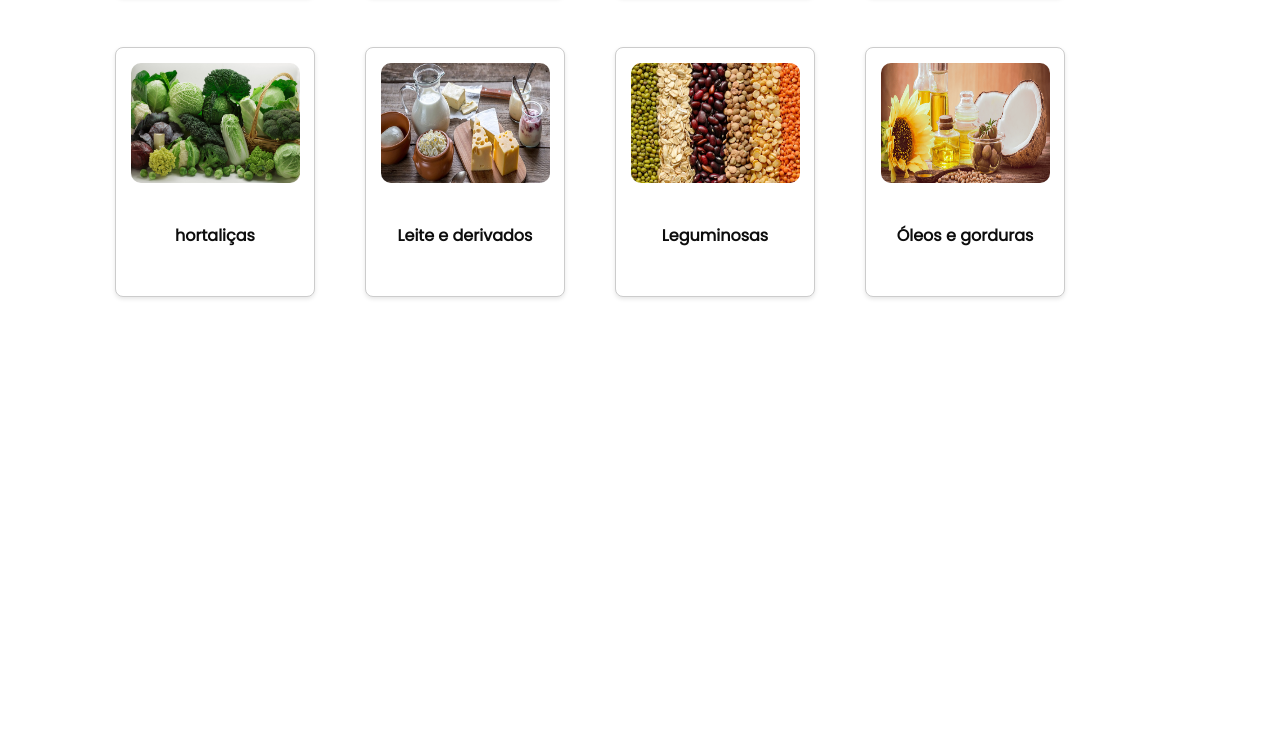
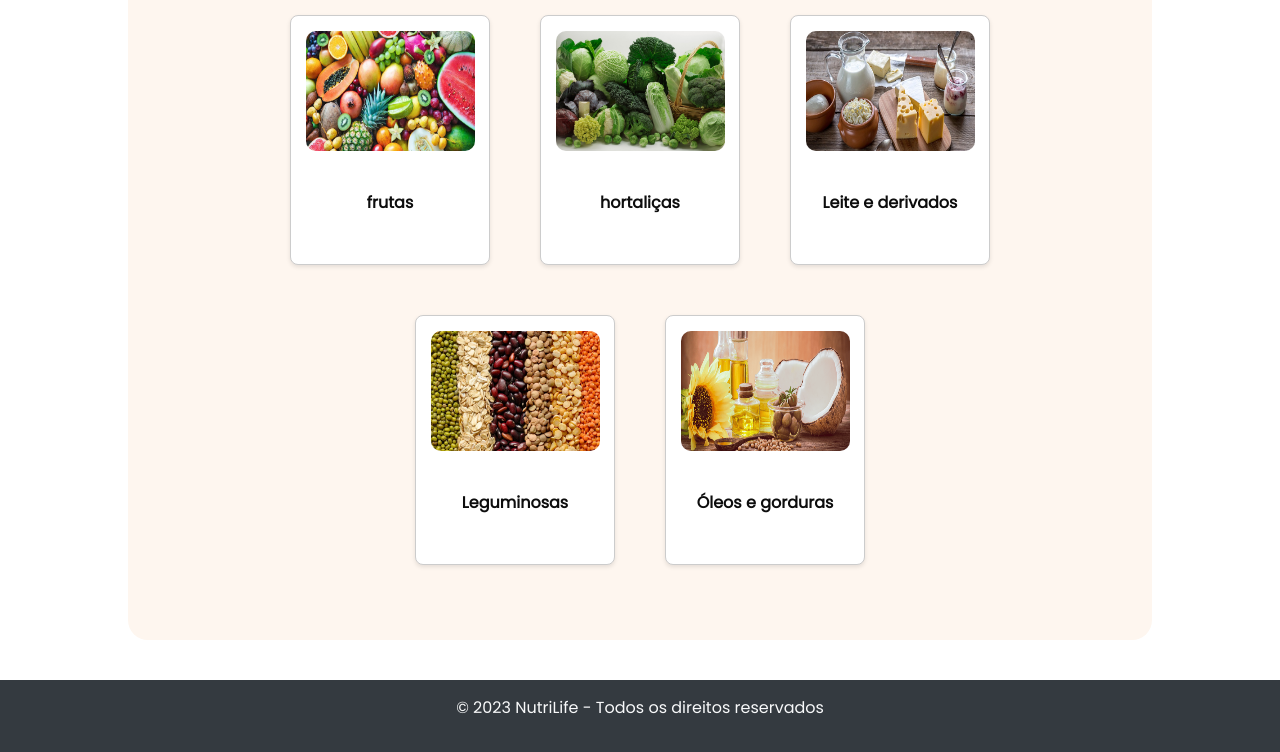
Before and after one commit to ICEI-PUC-Minas-PMV-ADS/pmv-ads-2023-2-e1-proj-web-t2-g3-nutrilife, a plain HTML site: page codigo-fonte/GruposAlimentares/gruposAlimentares.html in a window 1280 px wide. Shown: the part 566-1318 px from the top of the page. Before the commit the page ends 978 px from the top, so only its background shows below. Drawn offline with nearby package versions, Linux system fonts and the light colour scheme.

```diff
--- a/codigo-fonte/GruposAlimentares/gruposAlimentares.html
+++ b/codigo-fonte/GruposAlimentares/gruposAlimentares.html
@@ -6,8 +6,10 @@
     <meta name="viewport" content="width=device-width, initial-scale=1.0">
     <title>Nutrilife - Grupos Alimentares</title>
 
-    <link rel="stylesheet" href="../style.css" />
-    <link rel="stylesheet" href="./lists.css" />
+    <link rel="stylesheet" href="/codigo-fonte/style.css" />
+    <link rel="stylesheet" href="/codigo-fonte/GruposAlimentares/lists.css" />
+    <link rel="stylesheet" href="https://stackpath.bootstrapcdn.com/bootstrap/4.1.3/css/bootstrap.min.css"
+    integrity="sha384-MCw98/SFnGE8fJT3GXwEOngsV7Zt27NXFoaoApmYm81iuXoPkFOJwJ8ERdknLPMO" crossorigin="anonymous">
     <link href="https://fonts.googleapis.com/css2?family=Poppins&display=swap" rel="stylesheet">
 </head>
 
@@ -114,6 +116,11 @@
 
         </div>
 
+            <!-- Rodapé -->
+        <footer class="bg-dark text-light text-center py-3">
+          <p>&copy; 2023 NutriLife - Todos os direitos reservados</p>
+        </footer>
+
     </main>
 
     <script src="../script.js"></script>
--- a/codigo-fonte/GruposAlimentares/lists.css
+++ b/codigo-fonte/GruposAlimentares/lists.css
@@ -4,10 +4,19 @@
 
 
 .first-conteiner {
-    background-color: white;
+    display: flex;
+    flex-direction: column;
+    background-color: #fef6ef;
+    border-radius: 20px;
     border-color: #FF9000;
     color: black;
-    padding: 50px;
+    margin: auto;
+    width: 80%;
+    height: auto;
+    padding: 10px;
+    position: relative;
+    align-content: space-evenly;
+    margin-bottom: 40px;
 }
 
 .filho-1 {
@@ -24,6 +33,7 @@
     padding: 50px;
     gap: 20px;
     width: 100%;
+    justify-content: center;
 }
 
 
@@ -170,7 +180,7 @@
 
 
 .content-test:hover {
-    transform: scale(1.1);
+    transform: scale(1.06);
     /* Aumente a escala em 10% quando o mouse passa por cima */
 }
 
--- a/codigo-fonte/style.css
+++ b/codigo-fonte/style.css
@@ -123,7 +123,7 @@
 .menu-user {
     right: 10px;
     text-align: center;
-    top: 53px;
+    top: 51px;
 }
 
 .button-profile-and-search-input button button li {
```
Also changed, not shown: codigo-fonte/Calculadoras/calc-cal.html (+2 -2 lines), codigo-fonte/Calculadoras/calc-imc.html (+3 -3 lines), codigo-fonte/Calculadoras/stylecalc.css (+15 -6 lines).
